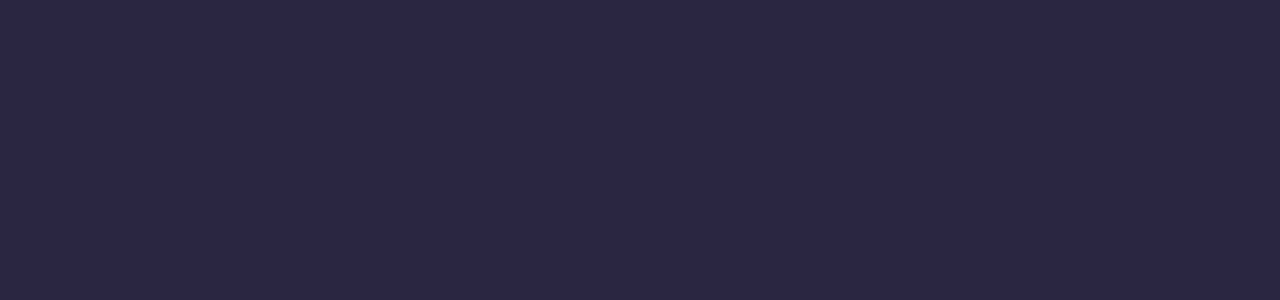
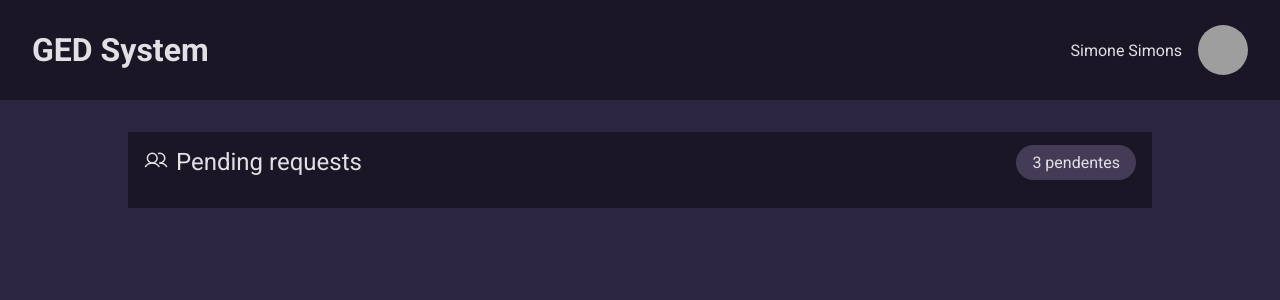
Before and after one commit to Tramas3030/GED-frontend, a React (Vite) app: page /group/admin in a window 1280 px wide. Before the commit this address had no page. Shown: the top 300 px of the page. Built offline with nearby package versions, Linux system fonts and the light colour scheme; grey boxes are pictures that could not be loaded.

Commit message:
Started admin page layout

```diff
--- a/src/Router.tsx
+++ b/src/Router.tsx
@@ -9,6 +9,7 @@ import { Join } from './pages/Join';
 import { Group } from './pages/Group';
 import { DocumentDetails } from './pages/DocumentDetails';
 import { UploadDocument } from './pages/UploadDocument';
+import { Admin } from './pages/Admin';
 
 export function Router() {
   return(
@@ -18,6 +19,7 @@ export function Router() {
         <Route path="/create" element={<Create />}/>
         <Route path="/join" element={<Join />}/>
         <Route path="/group" element={<Group />}/>
+        <Route path="/group/admin" element={<Admin />}/>
         <Route path="/document/details" element={<DocumentDetails />}/>
         <Route path="/document/upload" element={<UploadDocument />}/>
       </Route>
--- a/src/layouts/DefaultLayout/index.tsx
+++ b/src/layouts/DefaultLayout/index.tsx
@@ -11,7 +11,7 @@ interface Routes {
 const headerRoutes: Routes = {
   joinButton: ['/', '/create'],
   createButton: ['/', '/join'],
-  profile: ['/group', '/document/details', '/document/upload']
+  profile: ['/group', '/group/admin', '/document/details', '/document/upload']
 };
 
 export function DefaultLayout() {
--- /dev/null
+++ b/src/pages/Admin/index.tsx
@@ -0,0 +1,22 @@
+import { Users } from "phosphor-react";
+
+import { LayoutContainer, PendingRequestsContainer, PendingRequestsCounterContainer, RequestsContainer } from "./styles";
+
+export function Admin() {
+  return(
+    <LayoutContainer>
+      <PendingRequestsContainer>
+        <div>
+          <Users size={24}/>
+          <span className="pendingRequests">Pending requests</span>
+        </div>
+
+        <PendingRequestsCounterContainer>3 pendentes</PendingRequestsCounterContainer>
+      </PendingRequestsContainer>
+
+      <RequestsContainer>
+
+      </RequestsContainer>
+    </LayoutContainer>
+  )
+}
--- /dev/null
+++ b/src/pages/Admin/styles.ts
@@ -0,0 +1,51 @@
+import styled from "styled-components";
+
+export const LayoutContainer = styled.div`
+  width: 80%;
+  height: auto;
+
+  display: flex;
+  flex-direction: column;
+  gap: 1.6rem;
+
+  margin: 3.2rem auto;
+
+  background-color: ${props => props.theme["purple-900"]};
+`;
+
+export const PendingRequestsContainer = styled.section`
+  width: 100%;
+  height: 60px;
+
+  display: flex;
+  justify-content: space-between;
+  align-items: center;
+
+  padding: 0 1.6rem;
+
+  div {
+    display: flex;
+    gap: 0.8rem;
+  }
+
+  .pendingRequests {
+    font-size: 2.4rem;
+    color: ${props => props.theme.gray};
+  }
+`;
+
+export const PendingRequestsCounterContainer = styled.span`
+  padding: 0.8rem 1.6rem;
+
+  border-radius: 9999px;
+
+  color: ${props => props.theme.gray};
+  background-color: ${props => props.theme["purple-500"]};
+
+  font-size: 1.6rem;
+`;
+
+export const RequestsContainer = styled.main`
+  width: 100%;
+  height: auto;
+`;
```
Also changed, not shown: src/pages/Admin/components/RequestCard/index.tsx (added), src/pages/Admin/components/RequestCard/styles.ts (added).
